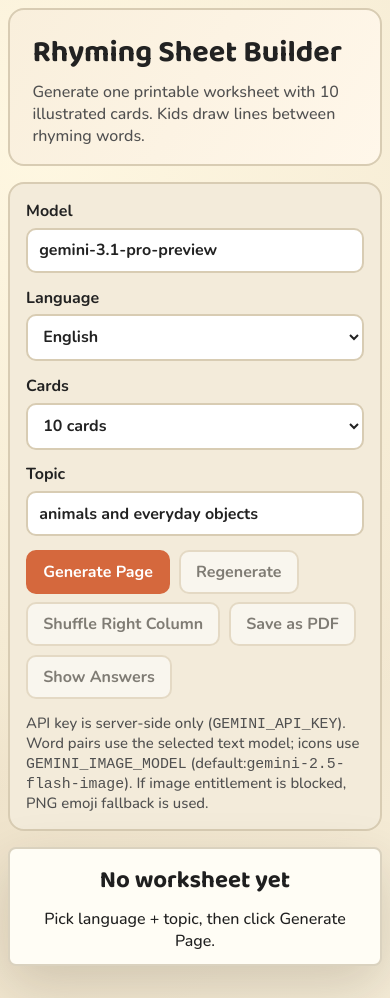
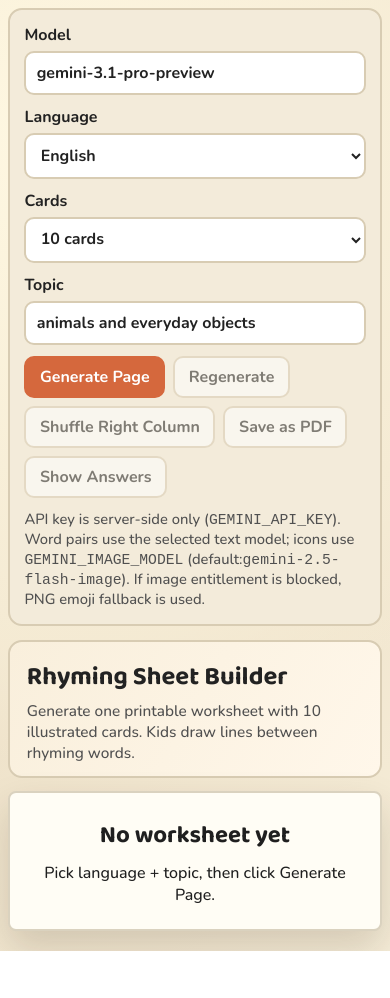
Before and after one commit to mgalavai/rhymes, a React (Vite) app: page / in a window 390 px wide. After the commit the page ends 951 px from the top, so only its background shows below. Built offline with nearby package versions, Linux system fonts and the light colour scheme.

Commit message:
Move controls to right panel and remove item index labels

```diff
--- a/src/App.css
+++ b/src/App.css
@@ -4,7 +4,6 @@
   --paper: #fffdf5;
   --panel: #f3ebda;
   --accent: #d5683d;
-  --accent-soft: #e99661;
   --line: #d8ccb3;
 }
 
@@ -13,46 +12,62 @@
 }
 
 .app-shell {
-  width: min(1150px, calc(100vw - 2rem));
-  margin: 1.2rem auto 2rem;
+  width: calc(100vw - 1.8rem);
+  max-width: 1880px;
+  height: calc(100vh - 1rem);
+  margin: 0.5rem auto;
   display: grid;
-  gap: 1rem;
+  grid-template-columns: minmax(0, 1fr) minmax(330px, 420px);
+  gap: 0.9rem;
+  overflow: hidden;
+}
+
+.workspace {
+  min-width: 0;
+  min-height: 0;
+  display: grid;
+  grid-template-rows: auto 1fr auto;
+  gap: 0.8rem;
 }
 
 .hero {
-  padding: 1.1rem 1.4rem;
+  padding: 0.85rem 1.05rem;
   border: 2px solid var(--line);
-  border-radius: 16px;
+  border-radius: 14px;
   background: linear-gradient(120deg, #f9efdc, #fff7ea);
 }
 
 .hero h1 {
   margin: 0;
   font-family: 'Baloo 2', cursive;
-  font-size: clamp(1.9rem, 3.1vw, 2.7rem);
+  font-size: clamp(1.6rem, 2.5vw, 2.4rem);
   color: var(--ink);
 }
 
 .hero p {
-  margin: 0.25rem 0 0;
+  margin: 0.2rem 0 0;
   color: var(--ink-soft);
+  font-size: clamp(0.96rem, 1.35vw, 1.06rem);
 }
 
 .control-panel {
   border: 2px solid var(--line);
-  border-radius: 16px;
-  padding: 1rem;
+  border-radius: 14px;
+  padding: 0.9rem;
   background: var(--panel);
   display: grid;
-  gap: 0.85rem;
-  grid-template-columns: repeat(2, minmax(220px, 1fr));
+  align-content: start;
+  gap: 0.7rem;
+  grid-template-columns: 1fr;
+  min-height: 0;
+  overflow: auto;
 }
 
 .control-panel label {
   font-weight: 700;
   color: var(--ink);
   display: grid;
-  gap: 0.35rem;
+  gap: 0.3rem;
 }
 
 .control-panel input,
@@ -67,22 +82,17 @@
 
 .control-panel input,
 .control-panel select {
-  padding: 0.6rem 0.7rem;
-}
-
-.topic-field {
-  grid-column: 1 / -1;
+  padding: 0.56rem 0.64rem;
 }
 
 .button-row {
   display: flex;
   flex-wrap: wrap;
-  gap: 0.55rem;
-  grid-column: 1 / -1;
+  gap: 0.5rem;
 }
 
 .button-row button {
-  padding: 0.56rem 0.95rem;
+  padding: 0.5rem 0.85rem;
   font-weight: 700;
   cursor: pointer;
 }
@@ -100,40 +110,47 @@
 
 .error-box {
   margin: 0;
-  grid-column: 1 / -1;
   background: #ffe7e2;
   border: 2px solid #f29d8f;
   border-radius: 10px;
-  padding: 0.65rem;
+  padding: 0.6rem;
   color: #8e2b1f;
   font-weight: 700;
 }
 
 .help-text {
-  grid-column: 1 / -1;
   margin: 0;
   color: var(--ink-soft);
-  font-size: 0.93rem;
+  font-size: 0.92rem;
 }
 
 .sheet-frame {
+  min-height: 0;
   display: grid;
   place-items: center;
+  overflow: hidden;
 }
 
 .worksheet-page,
 .empty-sheet {
-  width: min(210mm, calc(100vw - 2.3rem));
-  min-height: min(297mm, 1300px);
+  height: 100%;
+  width: auto;
+  max-width: 100%;
+  aspect-ratio: 210 / 297;
   background: var(--paper);
   border: 2px solid #dad2bf;
   border-radius: 8px;
-  padding: 10mm;
-  box-shadow: 0 20px 55px rgb(51 38 20 / 0.18);
+  padding: 6mm;
+  box-shadow: 0 18px 38px rgb(51 38 20 / 0.17);
+}
+
+.worksheet-page {
+  display: grid;
+  grid-template-rows: auto 1fr auto;
+  gap: 2.5mm;
 }
 
 .empty-sheet {
-  min-height: 220px;
   display: grid;
   place-content: center;
   text-align: center;
@@ -151,68 +168,60 @@
 .worksheet-header h2 {
   margin: 0;
   font-family: 'Baloo 2', cursive;
-  font-size: 1.85rem;
+  font-size: clamp(1.2rem, 1.75vw, 1.7rem);
   color: var(--ink);
 }
 
 .worksheet-header p {
-  margin: 0.18rem 0 0;
-  font-size: 1.05rem;
+  margin: 0.12rem 0 0;
+  font-size: clamp(0.9rem, 1.25vw, 1.02rem);
 }
 
 .worksheet-header span {
   display: inline-block;
-  margin-top: 0.4rem;
-  font-size: 0.9rem;
+  margin-top: 0.25rem;
+  font-size: clamp(0.76rem, 1.1vw, 0.86rem);
   color: var(--ink-soft);
 }
 
 .worksheet-columns {
-  margin-top: 8mm;
+  min-height: 0;
   display: grid;
   grid-template-columns: repeat(2, minmax(0, 1fr));
-  gap: 9mm;
+  gap: 4.5mm;
 }
 
 .items-column {
   list-style: none;
   padding: 0;
   margin: 0;
-  display: grid;
-  gap: 8mm;
+  min-height: 0;
+  display: flex;
+  flex-direction: column;
+  gap: 3mm;
 }
 
 .sheet-item {
-  position: relative;
-  min-height: 44mm;
-  padding: 2mm 2mm 0;
+  min-height: 0;
+  flex: 1 1 0;
   display: grid;
-  grid-template-rows: auto 1fr auto;
-  gap: 1mm;
+  grid-template-rows: minmax(0, 1fr) auto;
+  gap: 1.2mm;
   align-items: end;
   justify-items: center;
 }
 
-.item-index {
-  position: absolute;
-  top: 0;
-  left: 0;
-  font-size: 0.82rem;
-  color: #7a6e52;
-  font-weight: 700;
-}
-
 .sheet-item strong {
   justify-self: center;
-  font-size: 1.26rem;
+  font-size: clamp(1rem, 1.55vw, 1.48rem);
   letter-spacing: 0.01em;
-  line-height: 1.05;
-  margin-top: 0.2rem;
+  line-height: 1.02;
+  margin: 0;
 }
 
 .item-illustration {
   width: 100%;
-  height: 30mm;
+  min-height: 0;
   display: grid;
   place-items: center;
   overflow: hidden;
@@ -226,26 +235,8 @@
   overflow: hidden;
 }
 
-.svg-box > div {
-  width: 100%;
-  height: 100%;
-  display: grid;
-  place-items: center;
-}
-
-.svg-box svg {
-  width: min(100%, 42mm);
-  height: 100%;
-  max-height: 100%;
-  overflow: hidden;
-}
-
-.svg-box svg * {
-  vector-effect: non-scaling-stroke;
-}
-
 .svg-box img {
-  width: min(100%, 42mm);
+  width: min(100%, 40mm);
   height: 100%;
   max-height: 100%;
   object-fit: contain;
@@ -253,52 +244,76 @@
 }
 
 .worksheet-footer {
-  margin-top: 8mm;
   border-top: 2px solid #d9cfb6;
-  padding-top: 0.45rem;
+  padding-top: 0.3rem;
   color: #61543a;
-  font-size: 0.96rem;
+  font-size: clamp(0.78rem, 1.15vw, 0.94rem);
 }
 
 .answer-key {
   border: 2px solid var(--line);
-  border-radius: 16px;
+  border-radius: 14px;
   background: #fff;
-  padding: 1rem 1.1rem;
+  padding: 0.8rem 0.95rem;
+  max-height: 20vh;
+  overflow: auto;
 }
 
 .answer-key h3 {
   margin: 0;
   font-family: 'Baloo 2', cursive;
-  font-size: 1.45rem;
+  font-size: 1.25rem;
 }
 
 .answer-key ul {
-  margin: 0.4rem 0 0;
+  margin: 0.35rem 0 0;
   padding-left: 1rem;
   display: grid;
-  gap: 0.2rem;
+  gap: 0.16rem;
 }
 
-@media (max-width: 820px) {
+@media (max-width: 1150px) {
   .app-shell {
     width: calc(100vw - 1rem);
+    height: auto;
+    min-height: 100vh;
     margin-top: 0.5rem;
+    grid-template-columns: 1fr;
+    overflow: visible;
+  }
+
+  .workspace {
+    order: 2;
+    grid-template-rows: auto auto auto;
   }
 
   .control-panel {
-    grid-template-columns: 1fr;
+    order: 1;
+    overflow: visible;
+  }
+
+  .sheet-frame {
+    overflow: visible;
+  }
+
+  .worksheet-page,
+  .empty-sheet {
+    width: min(210mm, calc(100vw - 1rem));
+    max-width: 100%;
+    height: auto;
+    aspect-ratio: auto;
   }
 
   .worksheet-columns {
     grid-template-columns: 1fr;
   }
 
-  .worksheet-page,
-  .empty-sheet {
-    width: calc(100vw - 1rem);
-    min-height: 0;
-    padding: 0.8rem;
+  .sheet-item {
+    min-height: 110px;
+  }
+
+  .answer-key {
+    max-height: none;
   }
 }
 
@@ -318,16 +333,26 @@
 
   .app-shell {
     width: 100%;
+    height: auto;
     margin: 0;
+    display: block;
+    overflow: visible;
+  }
+
+  .workspace {
+    display: block;
   }
 
   .worksheet-page {
     width: 100%;
-    min-height: 0;
+    height: auto;
+    aspect-ratio: auto;
     border: none;
     border-radius: 0;
     padding: 0;
     box-shadow: none;
     background: #fff;
+    display: grid;
+    grid-template-rows: auto 1fr auto;
   }
 }
--- a/src/App.tsx
+++ b/src/App.tsx
@@ -278,15 +278,81 @@ function App() {
 
   return (
     <div className="app-shell">
-      <header className="hero no-print">
-        <h1>Rhyming Sheet Builder</h1>
-        <p>
-          Generate one printable worksheet with {pairCount * 2} illustrated cards. Kids draw lines
-          between rhyming words.
-        </p>
-      </header>
+      <main className="workspace">
+        <header className="hero no-print">
+          <h1>Rhyming Sheet Builder</h1>
+          <p>
+            Generate one printable worksheet with {pairCount * 2} illustrated cards. Kids draw
+            lines between rhyming words.
+          </p>
+        </header>
 
-      <section className="control-panel no-print">
+        <section className="sheet-frame" aria-live="polite">
+          {worksheet && cards ? (
+            <article className="worksheet-page">
+              <div className="worksheet-header">
+                <h2>{worksheet.title}</h2>
+                <p>{worksheet.instruction}</p>
+                <span>
+                  Language: {worksheet.language} · Cards: {worksheet.pairs.length * 2}
+                </span>
+              </div>
+
+              <div className="worksheet-columns">
+                <ol className="items-column" aria-label="Column A">
+                  {cards.left.map((card) => (
+                    <li key={card.id} className="sheet-item">
+                      <div className="item-illustration">
+                        <div className="svg-box">
+                          <img src={card.imageDataUrl} alt="" loading="lazy" decoding="async" />
+                        </div>
+                      </div>
+                      <strong>{card.word}</strong>
+                    </li>
+                  ))}
+                </ol>
+
+                <ol className="items-column" aria-label="Column B">
+                  {cards.right.map((card) => (
+                    <li key={card.id} className="sheet-item">
+                      <div className="item-illustration">
+                        <div className="svg-box">
+                          <img src={card.imageDataUrl} alt="" loading="lazy" decoding="async" />
+                        </div>
+                      </div>
+                      <strong>{card.word}</strong>
+                    </li>
+                  ))}
+                </ol>
+              </div>
+
+              <footer className="worksheet-footer">
+                Draw lines from Column A to Column B to match rhymes.
+              </footer>
+            </article>
+          ) : (
+            <div className="empty-sheet">
+              <h2>No worksheet yet</h2>
+              <p>Pick language + topic, then click Generate Page.</p>
+            </div>
+          )}
+        </section>
+
+        {showAnswers && answerPairs.length > 0 ? (
+          <section className="answer-key no-print">
+            <h3>Answer Key</h3>
+            <ul>
+              {answerPairs.map((answer) => (
+                <li key={`${answer.pairIndex}-${answer.leftWord}`}>
+                  {answer.leftWord} ↔ {answer.rightWord}
+                </li>
+              ))}
+            </ul>
+          </section>
+        ) : null}
+      </main>
+
+      <aside className="control-panel no-print">
         <label>
           Model
           <input
@@ -352,71 +418,7 @@ function App() {
           <code>gemini-2.5-flash-image</code>). If image entitlement is blocked, PNG emoji fallback
           is used.
         </p>
-      </section>
-
-      <section className="sheet-frame" aria-live="polite">
-        {worksheet && cards ? (
-          <article className="worksheet-page">
-            <div className="worksheet-header">
-              <h2>{worksheet.title}</h2>
-              <p>{worksheet.instruction}</p>
-              <span>
-                Language: {worksheet.language} · Cards: {worksheet.pairs.length * 2}
-              </span>
-            </div>
-
-            <div className="worksheet-columns">
-              <ol className="items-column" aria-label="Column A">
-                {cards.left.map((card, index) => (
-                  <li key={card.id} className="sheet-item">
-                    <span className="item-index">A{index + 1}</span>
-                    <div className="item-illustration">
-                      <div className="svg-box">
-                        <img src={card.imageDataUrl} alt="" loading="lazy" decoding="async" />
-                      </div>
-                    </div>
-                    <strong>{card.word}</strong>
-                  </li>
-                ))}
-              </ol>
-
-              <ol className="items-column" aria-label="Column B">
-                {cards.right.map((card, index) => (
-                  <li key={card.id} className="sheet-item">
-                    <span className="item-index">B{index + 1}</span>
-                    <div className="item-illustration">
-                      <div className="svg-box">
-                        <img src={card.imageDataUrl} alt="" loading="lazy" decoding="async" />
-                      </div>
-                    </div>
-                    <strong>{card.word}</strong>
-                  </li>
-                ))}
-              </ol>
-            </div>
-
-            <footer className="worksheet-footer">Draw lines from Column A to Column B to match rhymes.</footer>
-          </article>
-        ) : (
-          <div className="empty-sheet">
-            <h2>No worksheet yet</h2>
-            <p>Pick language + topic, then click Generate Page.</p>
-          </div>
-        )}
-      </section>
-
-      {showAnswers && answerPairs.length > 0 ? (
-        <section className="answer-key no-print">
-          <h3>Answer Key</h3>
-          <ul>
-            {answerPairs.map((answer) => (
-              <li key={`${answer.pairIndex}-${answer.leftWord}`}>
-                {answer.leftWord} ↔ {answer.rightWord}
-              </li>
-            ))}
-          </ul>
-        </section>
-      ) : null}
+      </aside>
     </div>
   )
 }
```
